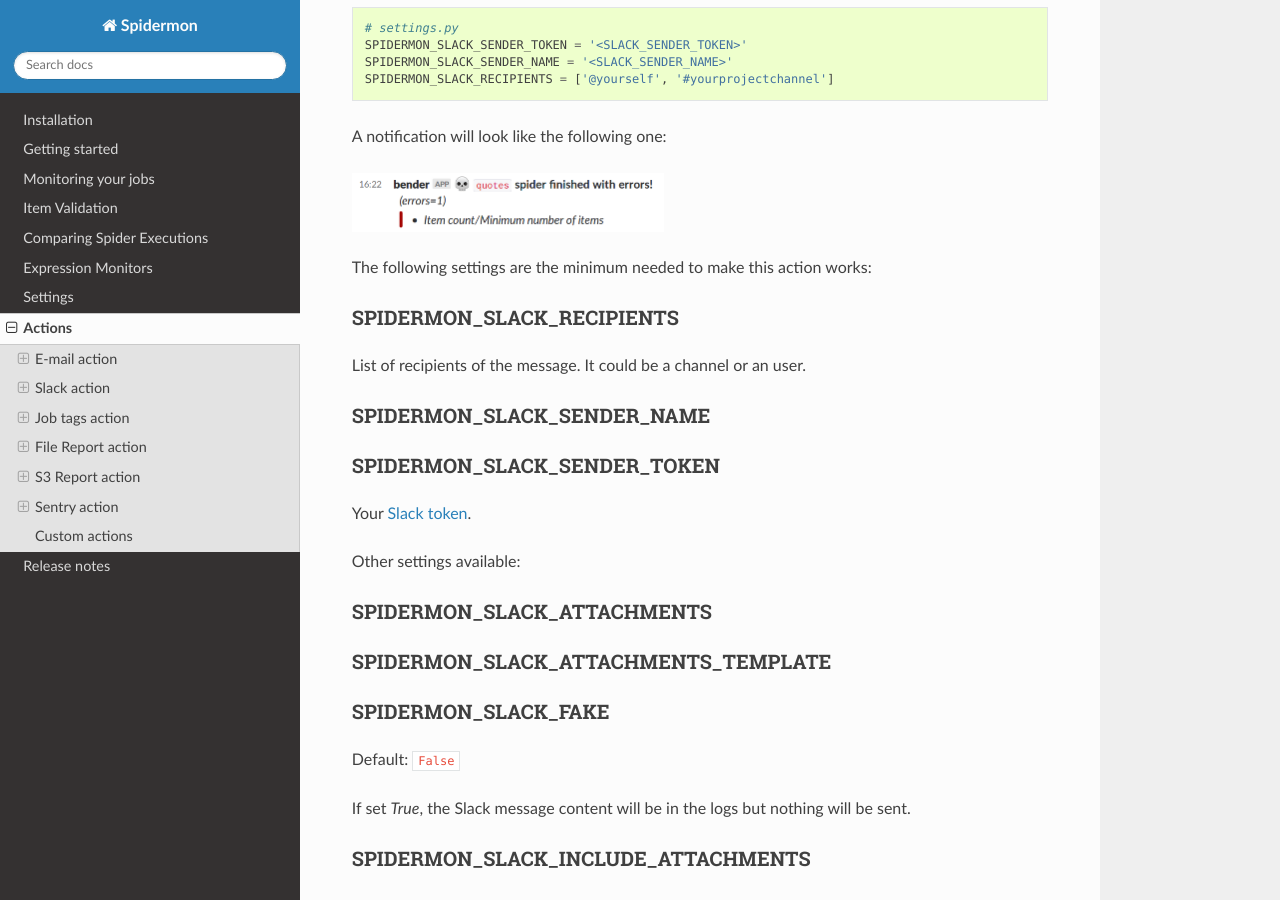
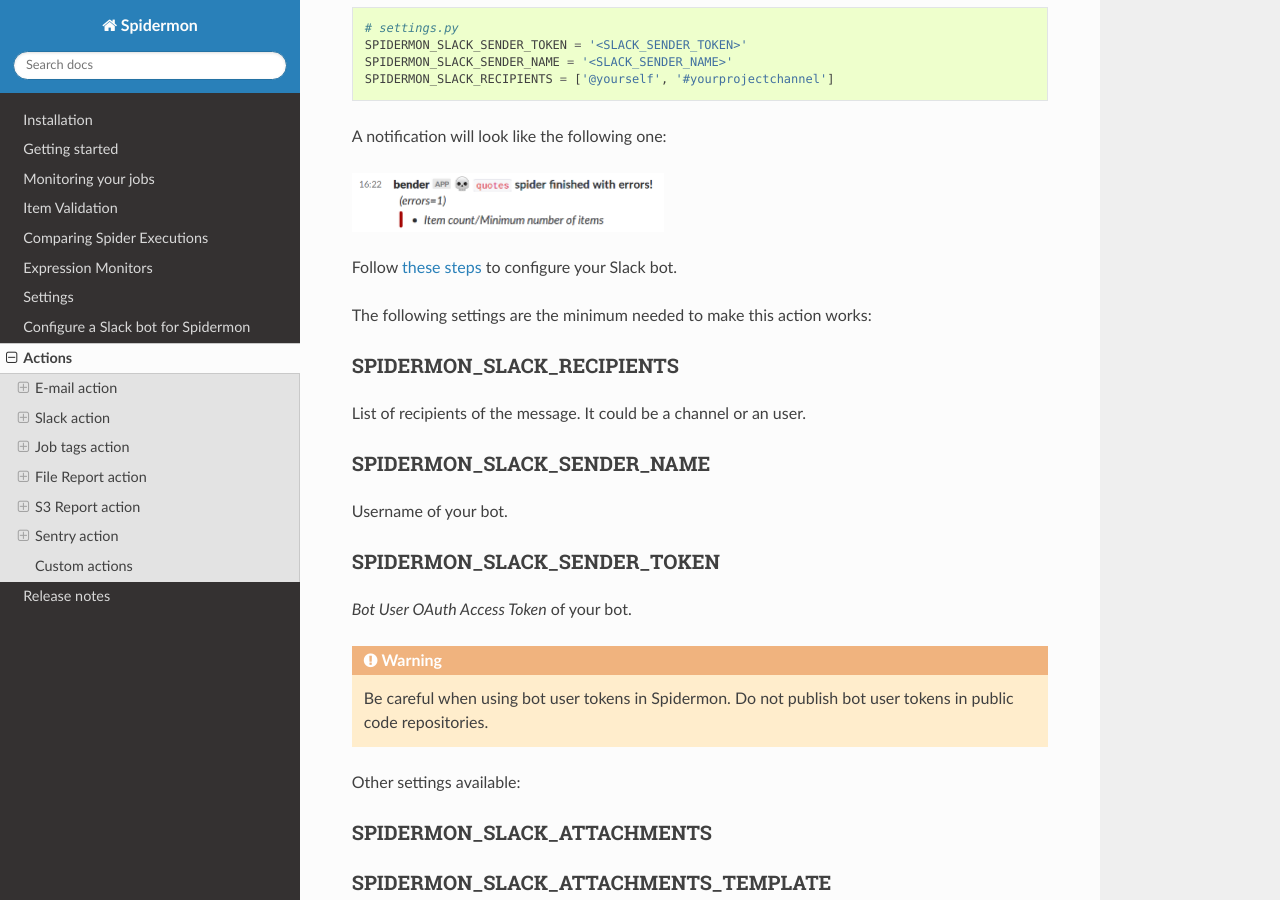
Before and after one commit to scrapinghub/spidermon, a Sphinx documentation site: the page built from docs/source/actions.rst, in a window 1280 px wide and 900 px high, scrolled down 3294 px. Built offline with Sphinx 7.4.7 and the Read the Docs theme 2.0.0, drawn with Linux system fonts in a browser that asks for light colours.

Commit message:
docs: Improved Slack Action documentation (#142)
* Improve Slack Action Docs

* Add Guide and Suggestions implemented

Signed-off-by: Vipul Gupta (@vipulgupta2048) <vipulgupta2048@gmail.com>

* Suggestions implemented #2

Signed-off-by: Vipul Gupta (@vipulgupta2048) <vipulgupta2048@gmail.com>

* Changes implemented as suggested #3

Signed-off-by: Vipul Gupta (@vipulgupta2048) <vipulgupta2048@gmail.com>

* Changes made as suggested #3

Signed-off-by: Vipul Gupta (@vipulgupta2048) <vipulgupta2048@gmail.com>

* Add Slack Credentials

Signed-off-by: Vipul Gupta (@vipulgupta2048) <vipulgupta2048@gmail.com>

* Add reference to Getting started

Signed-off-by: Vipul Gupta (@vipulgupta2048) <vipulgupta2048@gmail.com>

* Changes implemented as suggested #2

Signed-off-by: Vipul Gupta (@vipulgupta2048) <vipulgupta2048@gmail.com>

* Changes implemented as suggested #3

Signed-off-by: Vipul Gupta (@vipulgupta2048) <vipulgupta2048@gmail.com>

* Final changes made

Signed-off-by: Vipul Gupta (@vipulgupta2048) <vipulgupta2048@gmail.com>

* Update docs/source/configuring-slack-for-spidermon.rst

Co-Authored-By: Adrián Chaves <adrian@chaves.io>

```diff
--- a/docs/source/actions.rst
+++ b/docs/source/actions.rst
@@ -205,6 +205,8 @@
    :scale: 50 %
    :alt: Slack Notification
 
+Follow :ref:`these steps <configuring-slack-bot>` to configure your Slack bot.
+
 The following settings are the minimum needed to make this action works:
 
 .. _SPIDERMON_SLACK_RECIPIENTS:
@@ -219,12 +221,18 @@
 SPIDERMON_SLACK_SENDER_NAME
 ---------------------------
 
+Username of your bot.
+
 .. _SPIDERMON_SLACK_SENDER_TOKEN:
 
 SPIDERMON_SLACK_SENDER_TOKEN
 ----------------------------
 
-Your `Slack token`_.
+`Bot User OAuth Access Token` of your bot.
+
+.. warning::
+
+    Be careful when using bot user tokens in Spidermon. Do not publish bot user tokens in public code repositories.
 
 Other settings available:
 
--- a/docs/source/getting-started.rst
+++ b/docs/source/getting-started.rst
@@ -209,8 +209,8 @@
             SendSlackMessageSpiderFinished,
         ]
 
-After enabling the action, you need to provide the `Slack credentials`_ in your `settings.py`
-file as follows:
+After enabling the action, you need to provide the `Slack
+credentials`_. You can access the required credentials by following these steps to :ref:`configuring-slack-bot`. Later, fill the credentials in your `settings.py` as follows:
 
 .. code-block:: python
 
--- a/docs/source/index.rst
+++ b/docs/source/index.rst
@@ -34,5 +34,6 @@
    stats-collection
    expression-monitors
    settings
+   configuring-slack-for-spidermon
    actions
    changelog
```
Also changed, not shown: other parts of docs/source/actions.rst (+0 -3 lines), docs/source/configuring-slack-for-spidermon.rst (added, +31 -0 lines).
